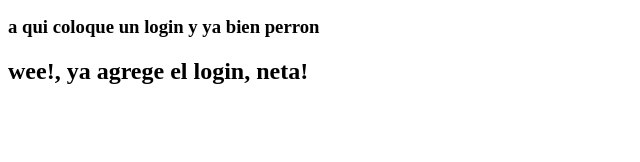
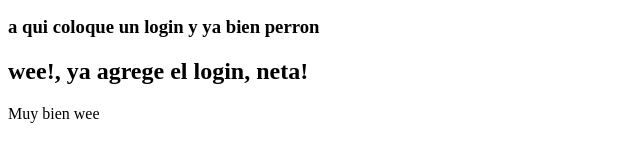
Before and after one commit to cbarreral/hello-world-git, a plain HTML site: page index.html in a window 1280 px wide. Shown: the part 302-464 px from the top of the page, without its empty margins (0-640 px from the left). Drawn offline with Linux system fonts and the light colour scheme.

Commit message:
index mofificado

```diff
--- a/index.html
+++ b/index.html
@@ -19,5 +19,6 @@ un texto mas para la vercion
 <img src="#" alt="img de prueba, asi bien perrrona!">
 <h3>a qui coloque un login y ya bien perron</h3>
 <h2>wee!, ya agrege el login, neta!</h2>
+Muy bien wee
 
 </html>
```
